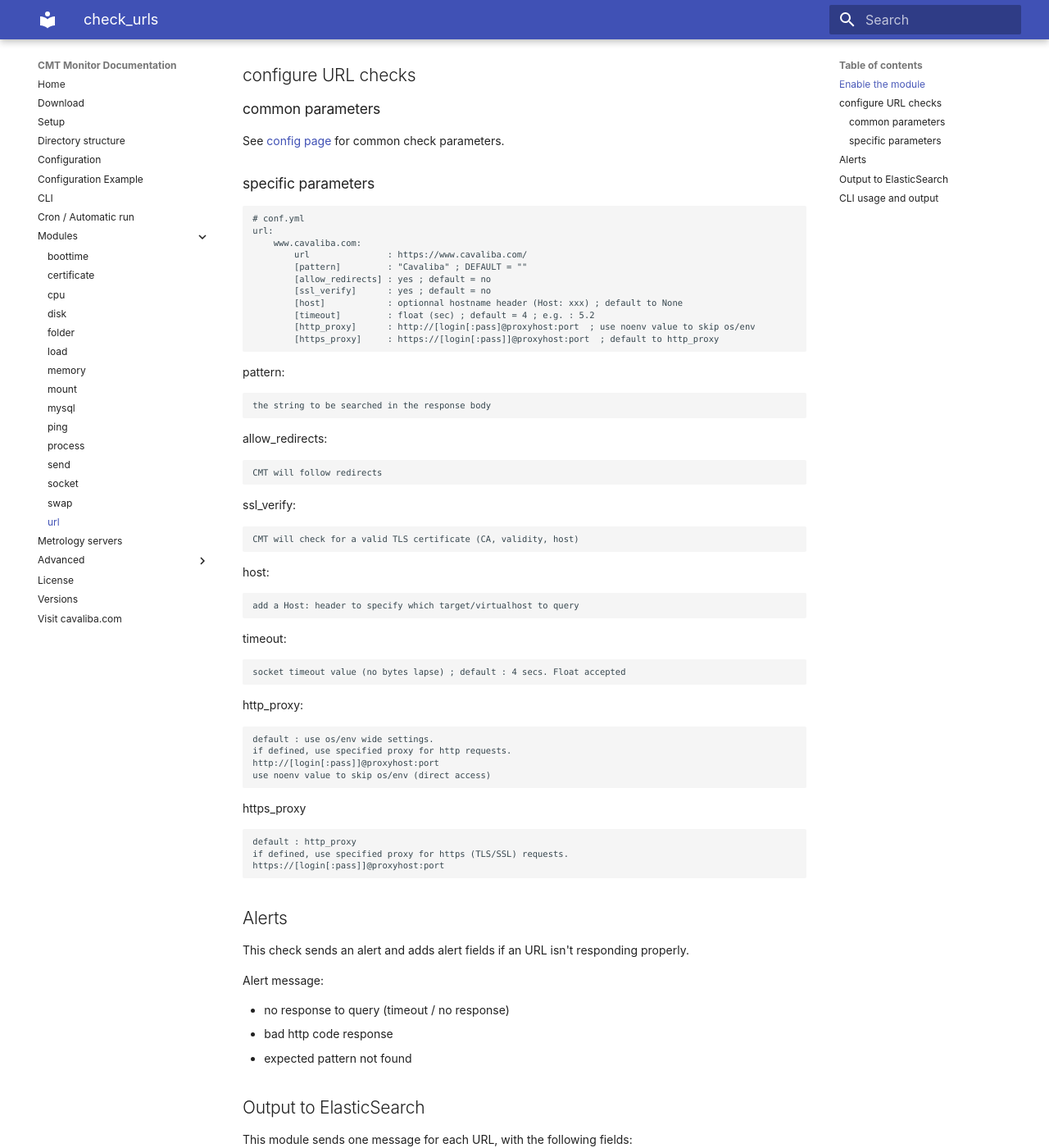
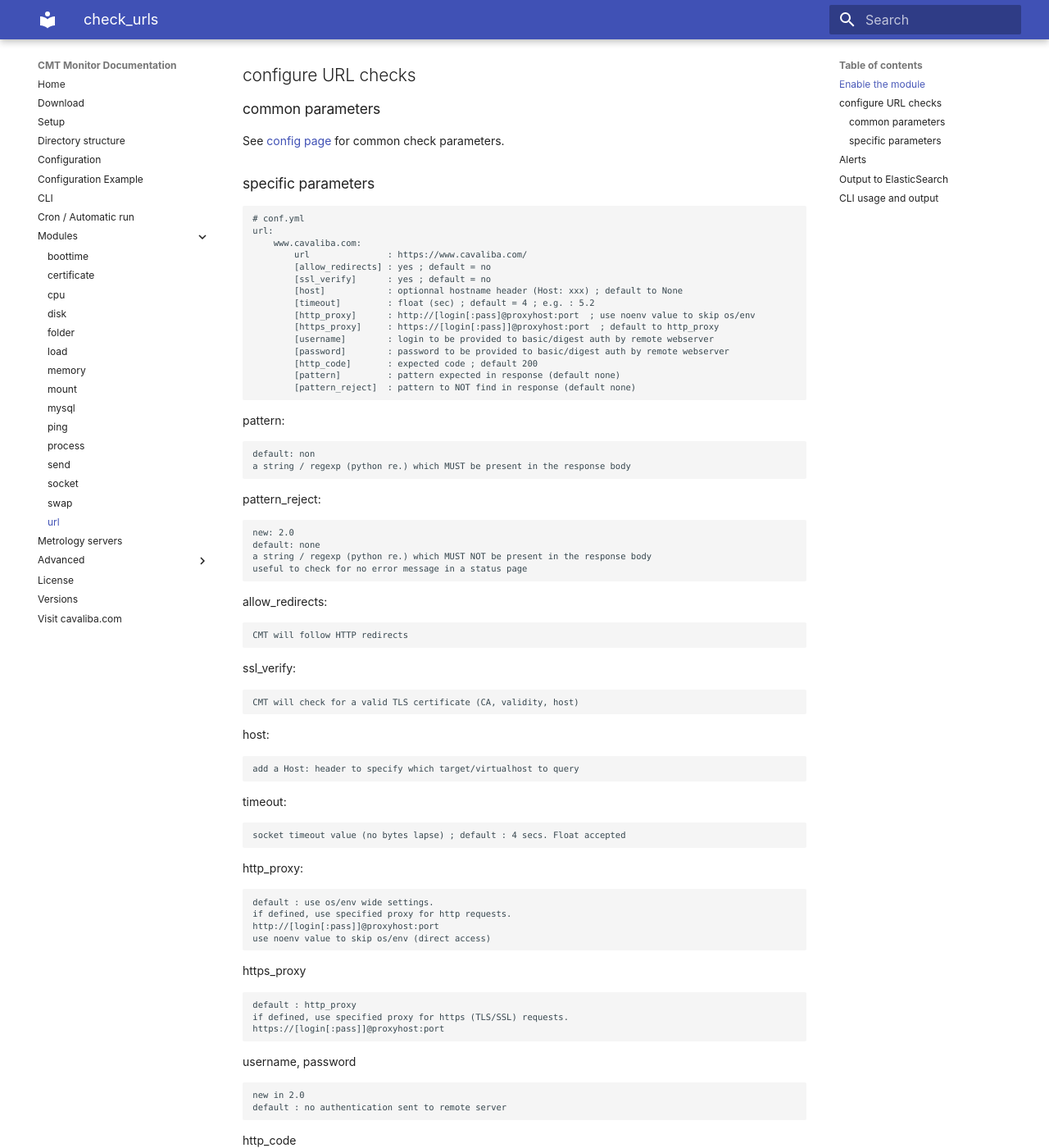
Before and after one commit to cavaliba/cmt_monitor, an MkDocs documentation site: the page built from docs/docs/check_urls.md, in a window 1280 px wide and 1400 px high, scrolled down 609 px. Shown: the whole window at 82% size. Built offline with MkDocs 1.6.1 and Material for MkDocs 9.7.7, drawn with Linux system fonts in a browser that asks for light colours; some of the changed text lies outside the part shown.

Commit message:
module URL : new options http_code, pattern_reject

```diff
--- a/docs/docs/check_urls.md
+++ b/docs/docs/check_urls.md
@@ -39,22 +39,34 @@
 	url:
 	    www.cavaliba.com:
 			url               : https://www.cavaliba.com/
-			[pattern]         : "Cavaliba" ; DEFAULT = ""
 			[allow_redirects] : yes ; default = no
 			[ssl_verify]      : yes ; default = no
 			[host]            : optionnal hostname header (Host: xxx) ; default to None
 			[timeout]         : float (sec) ; default = 4 ; e.g. : 5.2
 			[http_proxy]      : http://[login[:pass]@proxyhost:port  ; use noenv value to skip os/env
 			[https_proxy]     : https://[login[:pass]]@proxyhost:port  ; default to http_proxy
+			[username]        : login to be provided to basic/digest auth by remote webserver
+			[password]        : password to be provided to basic/digest auth by remote webserver
+			[http_code]       : expected code ; default 200
+			[pattern]         : pattern expected in response (default none)
+			[pattern_reject]  : pattern to NOT find in response (default none)
 
 
 pattern:
 
-    the string to be searched in the response body
+	default: non
+    a string / regexp (python re.) which MUST be present in the response body
+
+pattern_reject:
+
+	new: 2.0
+	default: none
+    a string / regexp (python re.) which MUST NOT be present in the response body
+    useful to check for no error message in a status page
 
 allow_redirects:
 
-    CMT will follow redirects
+    CMT will follow HTTP redirects
 
 ssl_verify:
 
@@ -80,6 +92,20 @@
 	default : http_proxy
 	if defined, use specified proxy for https (TLS/SSL) requests.
 	https://[login[:pass]]@proxyhost:port
+
+username, password
+
+    new in 2.0
+    default : no authentication sent to remote server
+
+http_code
+
+    new in 2.0
+    default : 200
+    expected http_code in response
+    useful to check non-200 responses like redirects 30X, forbidden 40X, webservice specials 20X, etc.
+
+
 
 ## Alerts
 
```
Also changed, not shown: 2 other files.
